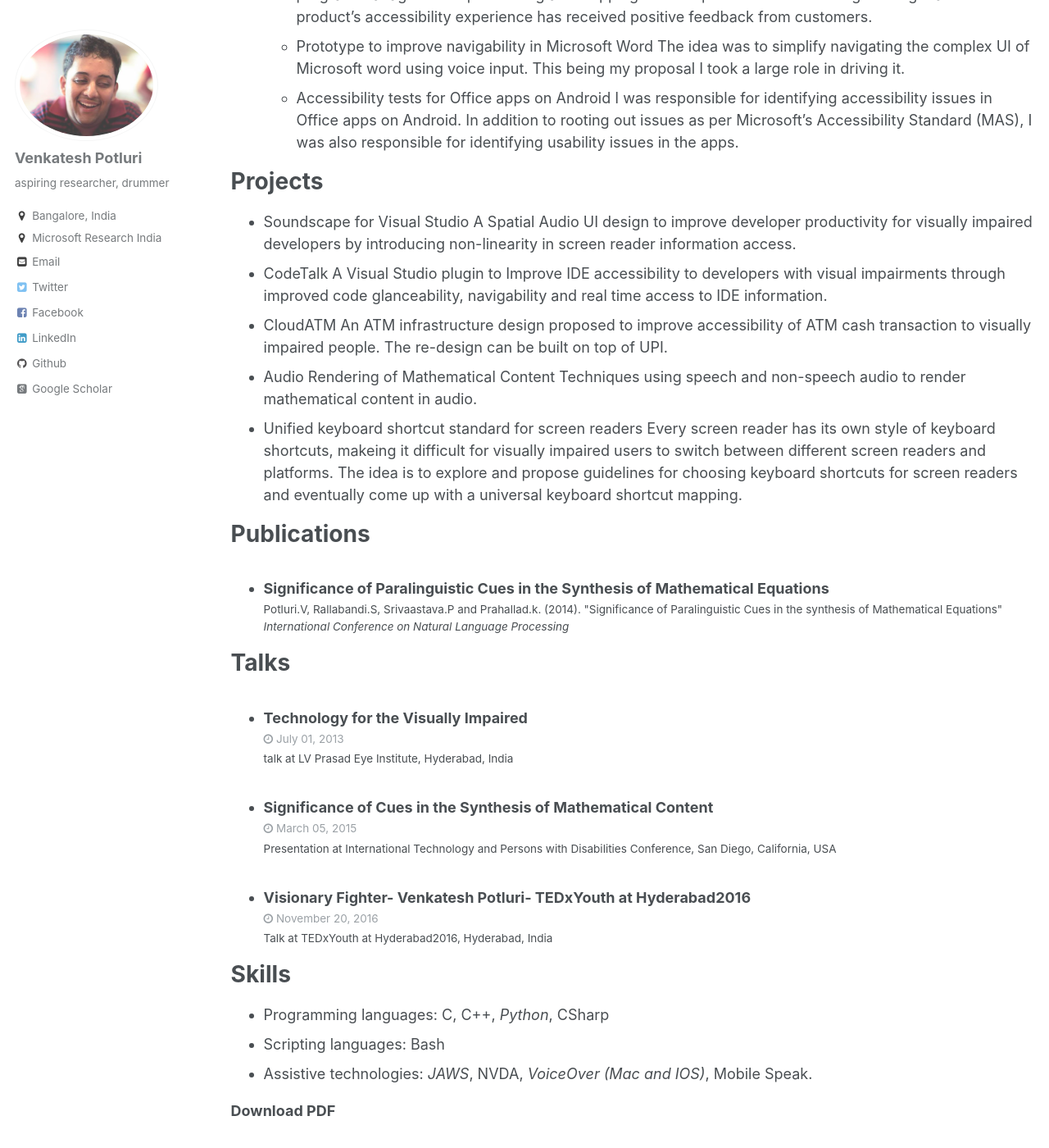
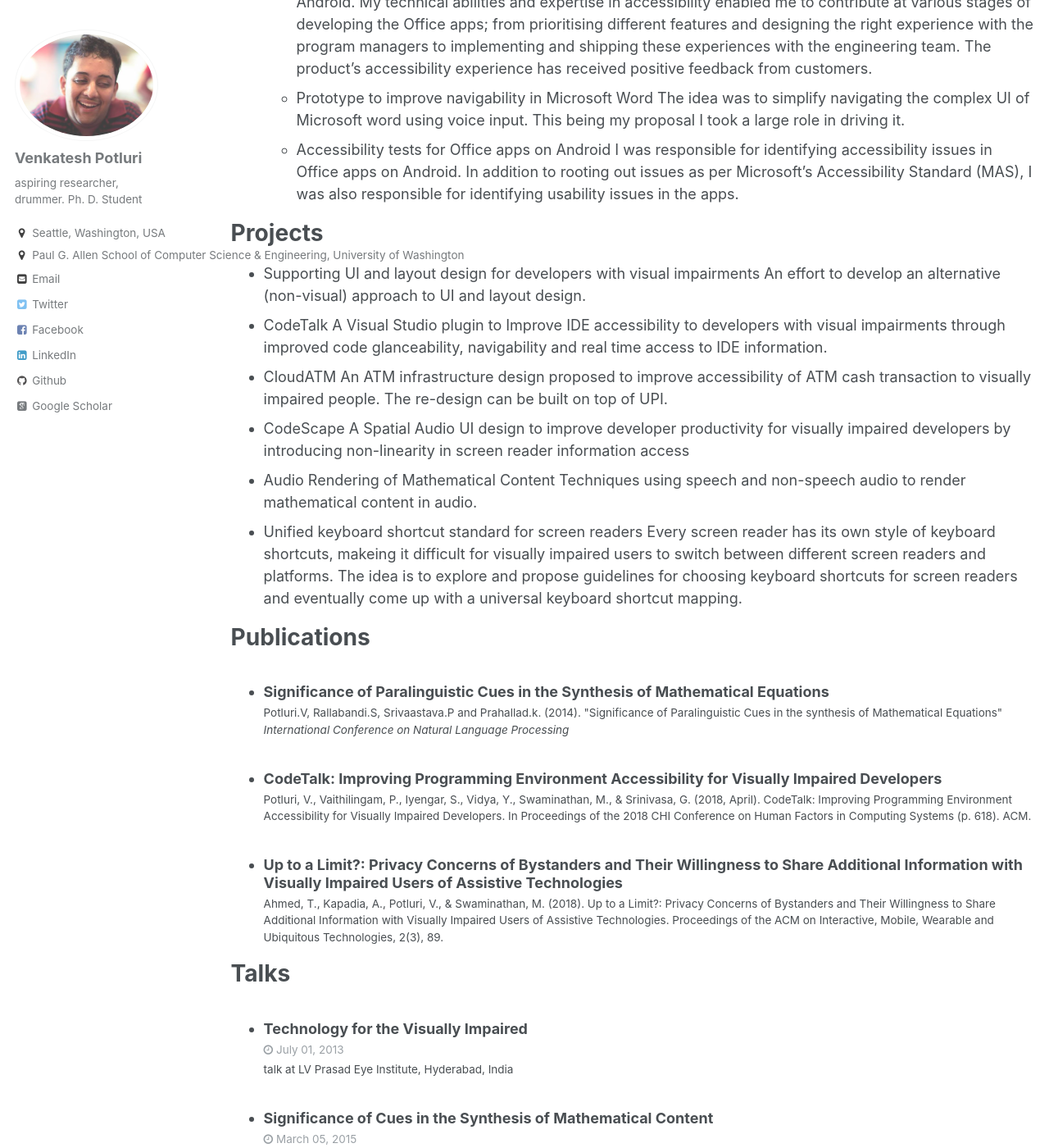
Before and after one commit to venkateshpotluri/venkateshpotluri.github.io, a Jekyll site: the page built from _pages/cv.md, in a window 1280 px wide and 1400 px high, scrolled down 770 px. Shown: the whole window at 82% size. Built offline with Jekyll 4.4.1, drawn with Linux system fonts in a browser that asks for light colours; some web fonts are replaced; some of the changed text lies outside the part shown.

Commit message:
updated to UW info. pending: PocketATM paper.

```diff
--- a/_config.yml
+++ b/_config.yml
@@ -80,9 +80,9 @@ analytics:
 author:
   name             : "Venkatesh Potluri"
   avatar           : "venkatesh_pic.png"
-  bio              : "aspiring researcher, drummer"
-  location         : "Bangalore, India"
-  employer         : "Microsoft Research India"
+  bio              : "aspiring researcher, drummer. Ph. D. Student"
+  location         : "Seattle, Washington, USA"
+  employer         : "Paul G. Allen School of Computer Science & Engineering, University of Washington"
   googlescholar    : "https://scholar.google.co.in/citations?user=gEQ4InwAAAAJ&hl=en"
   email            : "venkateshpotluri.iiit@gmail.com"
   uri              :
--- a/_pages/cv.md
+++ b/_pages/cv.md
@@ -11,13 +11,15 @@ redirect_from:
 
 Education
 ======
+
+* Ph.D. Student at the Paul G. Allen School for Computer Science & Engineering. (advised by Prof Jennifer Mankoff and Prof Jon Froehlich) 2018 to present
 * B.Tech (HONS) and MS by Research in Computer Science and Engineering, International Institute of Information Technology Hyderabad. 2010 to 2015
 * Senior Secondary, P. Obul Reddy Public School. 2008 to 2010
 
 Work experience
 ======
-* Research Fellow (advised by Dr. Manohar Swaminathan), Microsoft Research India, July2017 to present.
-  * [SoundScape for VisualStudio](projects/soundscape):
+* Research Fellow (advised by Dr. Manohar Swaminathan), Microsoft Research India, July2017 to July 2018.
+  * [CodeScape](projects/codescape):
     The goal is to explore the design and use of a Spatial Audio UI to improve IDE usability for visually impaired developers.
   * [CloudATM](/projects/cloudatm)
     Financial services are not very accessible to people with visual impairments in India. We propose a new ATM software design to improve accessibility of ATM cash withdrawals for people with visual impairments.
@@ -35,12 +37,14 @@ Work experience
 
 Projects
 ======
-* [Soundscape for Visual Studio](/projects/soundscape)
-  A Spatial Audio UI design to improve developer productivity for visually impaired developers by introducing non-linearity in screen reader information access.
+* Supporting UI and layout design for developers with visual impairments
+An effort to develop an alternative (non-visual) approach to UI and layout design.
 * [CodeTalk](/projects/CodeTalk)
  A Visual Studio plugin to Improve IDE accessibility to developers with visual impairments through improved code glanceability, navigability and real time access to IDE information.
 * [CloudATM](/projects/cloudatm/)
   An ATM infrastructure design proposed to improve accessibility of ATM cash transaction to visually impaired people. The re-design can be built on top of UPI.
+* [CodeScape](/projects/codescape)
+  A Spatial Audio UI design to improve developer productivity for visually impaired developers by introducing non-linearity in screen reader information access
 * [Audio Rendering of Mathematical Content](/projects/math/)
   Techniques using speech and non-speech audio to render mathematical content in audio.
 * Unified keyboard shortcut standard for screen readers
@@ -54,7 +58,7 @@ Publications
 
 Talks
 ======
-  <ul>{% for post in site.talks reverse %}
+  <ul>{% for post in site.talks %}
     {% include archive-single-talk-cv.html %}
   {% endfor %}</ul>
 
--- a/_projects/2017-04-01-cloudatm.md
+++ b/_projects/2017-04-01-cloudatm.md
@@ -10,6 +10,9 @@ redirect_from:
 ---
 ATM machines are not very accessible to people with visual impairments. though Reserve Bank of India Guidelines specify that at least 33% of the ATMs are to be fully accessible, this is far from reality. On requesting the banks for this info via the Right To Information (RTI) act, we noticed that this information is either not available with the banks or the number is far less than what is required. This motivated us to further investigate this and a survey in central bangalore, Hyderabad and Warangal shows that only 17% of the ATM machines are accessible. Moreover, on investigating the current interactions with the accessible ATM system further, we saw a scope for improvement. CloudATM, our proposed sollution to make ATM cash withdrawals more accessible offloads most of the interaction performed on the machine to the user's phone. CloudATM's proposed design makes this possible using India's existing finantial infrastructure, UPI.
 
+## highlights
+
+* **Our paper PocketATM has been accepted to appear in ICTDX 2018!**
 ## Project collaborators
 
 [Sudheesh Singanamalla](https://sudheesh.info) and [Dr. Colin Scott](https://people.eecs.berkeley.edu/~rcs/)
--- a/_projects/2017-05-01-codetalk.md
+++ b/_projects/2017-05-01-codetalk.md
@@ -33,6 +33,8 @@ One unique feature to TalkPoints is that the developer can choose to not break w
 
 # Highlights
 
+* **CodeTalk has been accepted for publication at CHI'18!**
+Follow link for details on presentation and a link to the paper.
 * **CodeTalk has been featured in the Microsoft blog. [Click here to read the article](https://www.microsoft.com/en-us/research/blog/codetalk-rethinking-ide-accessibility/).**
 * **We have made CodeTalk open source. [Click here](https://github.com/microsoft/codetalk) to know more.**
 * **CodeTalk has been awarded second place (developers category) in the Microsoft Hackathon 2017!**
--- a/_projects/2017-07-03-soundscape.md
+++ b/_projects/2017-07-03-soundscape.md
@@ -1,5 +1,5 @@
 ---
-title: "Soundscape for VisualStudio"
+title: "CodeScape"
 excerpt: "Spatial Audio UI to enhance IDE usability for developers with visual impairments."
 collection: "projects"
 permalink: /projects/soundscape/
--- /dev/null
+++ b/_publications/2018-04-23-codetalk-chi.md
@@ -0,0 +1,17 @@
+---
+title: "CodeTalk: Improving Programming Environment Accessibility for Visually Impaired Developers"
+collection: publications
+permalink: /publication/2018-23-04-codetalk-chi
+excerpt: 'In recent times, programming environments like Visual Studio are widely used to enhance programmer productivity. However, inadequate accessibility prevents Visually Impaired (VI) developers from taking full advantage of these environments. In this paper, we focus on the accessibility challenges faced by the VI developers in using Graphical User Interface (GUI) based programming environments. Based on a survey of VI developers and based on two of the authors personal experiences, we categorize the accessibility difficulties into Discoverability, Glanceability, Navigability, and Alertability. We propose solutions to some of these challenges and implement these in CodeTalk, a plugin for Visual Studio. We show how CodeTalk improves developer experience and share promising early feedback from VI developers who used our plugin.'
+
+date: 2018-04-23
+venue: 'Proceedings of the 2018 CHI Conference on Human Factors in Computing Systems'
+
+paperurl: 'https://dl.acm.org/citation.cfm?id=3174192'
+citation: 'Potluri, V., Vaithilingam, P., Iyengar, S., Vidya, Y., Swaminathan, M., & Srinivasa, G. (2018, April). CodeTalk: Improving Programming Environment Accessibility for Visually Impaired Developers. In Proceedings of the 2018 CHI Conference on Human Factors in Computing Systems (p. 618). ACM.'
+---
+
+* **CodeTalk has received the honorable mention award at CHI'18!**
+
+Please watch the video for the full presentation at the conference.
+<iframe width="560" height="315" src="https://www.youtube.com/embed/ECQD_xx3Ig4" frameborder="0" allow="autoplay; encrypted-media" allowfullscreen></iframe>
--- /dev/null
+++ b/_publications/2018-09-18-privacy-imwut.md
@@ -0,0 +1,11 @@
+---
+title: "Up to a Limit?: Privacy Concerns of Bystanders and Their Willingness to Share Additional Information with Visually Impaired Users of Assistive Technologies"
+collection: publications
+permalink: /publication/2018-18-09-privacy-imwut
+excerpt: 'The emergence of augmented reality and computer vision based tools offer new opportunities to visually impaired persons (VIPs). Solutions that help VIPs in social interactions by providing information (age, gender, attire, expressions etc.) about people in the vicinity are becoming available. Although such assistive technologies are already collecting and sharing such information with VIPs, the views, perceptions, and preferences of sighted bystanders about such information sharing remain unexplored. Although bystanders may be willing to share more information for assistive uses it remains to be explored to what degree bystanders are willing to share various kinds of information and what might encourage additional sharing of information based on the contextual needs of VIPs. In this paper we describe the first empirical study of information sharing preferences of sighted bystanders of assistive devices. '
+date: 2018-09-18
+venue: 'Proceedings of the ACM on Interactive, Mobile, Wearable and Ubiquitous Technologies, Volume 2, Issue 3'
+
+paperurl: 'https://dl.acm.org/citation.cfm?id=3264899'
+citation: 'Ahmed, T., Kapadia, A., Potluri, V., & Swaminathan, M. (2018). Up to a Limit?: Privacy Concerns of Bystanders and Their Willingness to Share Additional Information with Visually Impaired Users of Assistive Technologies. Proceedings of the ACM on Interactive, Mobile, Wearable and Ubiquitous Technologies, 2(3), 89.'
+---
```
Also changed, not shown: _pages/about.md (+3 -1 lines), Gemfile.lock.
